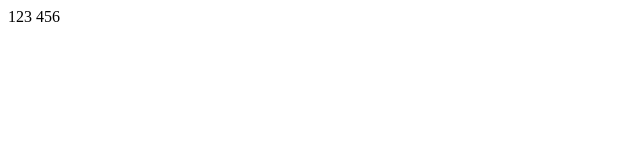
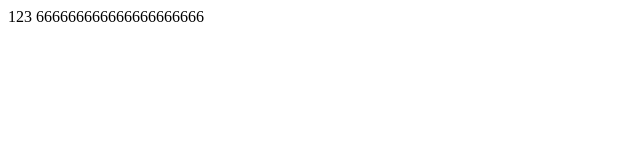
Before and after one commit to 2053791732/git-demo, a plain HTML site: page index.html in a window 1280 px wide. Shown: the whole page, without its empty margins (0-640 px from the left). Drawn offline with Linux system fonts and the light colour scheme.

Commit message:
'666666666666'

```diff
--- a/index.html
+++ b/index.html
@@ -11,7 +11,7 @@
 <body>
   <div>
     <span>123</span>
-    <span>456</span>
+    <span>666666666666666666666</span>
   </div>
 </body>
 
```
